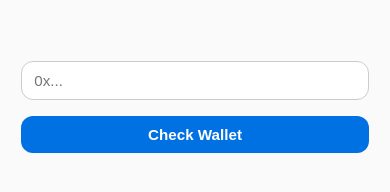
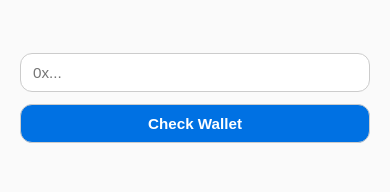
Before and after one commit to perception5/rabbitarchecker, a plain HTML site: page index.html in a window 390 px wide. Shown: the part 186-378 px from the top of the page. Drawn offline with Linux system fonts and the light colour scheme.

Commit message:
Update style.css

```diff
--- a/style.css
+++ b/style.css
@@ -22,9 +22,20 @@ p {
   text-align: center;
 }
 
-input, button {
+/* Fix form container selector */
+.form-container {
+  width: 100%;
+  max-width: 400px; /* limits width of input/button */
+  display: flex;
+  flex-direction: column;
+  gap: 12px;
+  margin: 0 auto 32px auto; /* center and add spacing below */
+}
+
+/* Adjust input and button inside form container */
+.form-container input,
+.form-container button {
   padding: 12px 16px;
-  margin: 8px 0;
   width: 100%;
   border-radius: 12px;
   border: 1px solid #ccc;
@@ -53,21 +64,7 @@ button:hover {
   transform: translateY(-1px);
 }
 
-form-container {
-  width: 100%;
-  max-width: 400px; /* limits width of input/button */
-  display: flex;
-  flex-direction: column;
-  gap: 12px;
-  margin: 0 auto 32px auto; /* center and add spacing below */
-}
-
-/* Adjust existing input and button */
-input, button {
-  width: 100%; /* fills the container, not full page */
-  box-sizing: border-box;
-}
-
+/* Results grid */
 #results {
   margin-top: 32px;
   width: 100%;
@@ -76,7 +73,6 @@ input, button {
   grid-template-columns: repeat(auto-fit, minmax(180px, 1fr));
   gap: 20px;
 }
-
 
 .nft {
   background: #fff;
@@ -116,7 +112,8 @@ input, button {
   body {
     padding: 20px;
   }
-  input, button {
+  .form-container input,
+  .form-container button {
     font-size: 0.95rem;
     padding: 10px 12px;
   }
```
